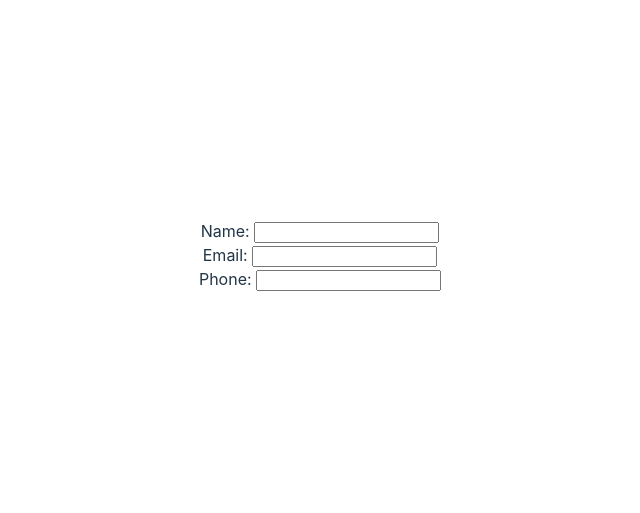
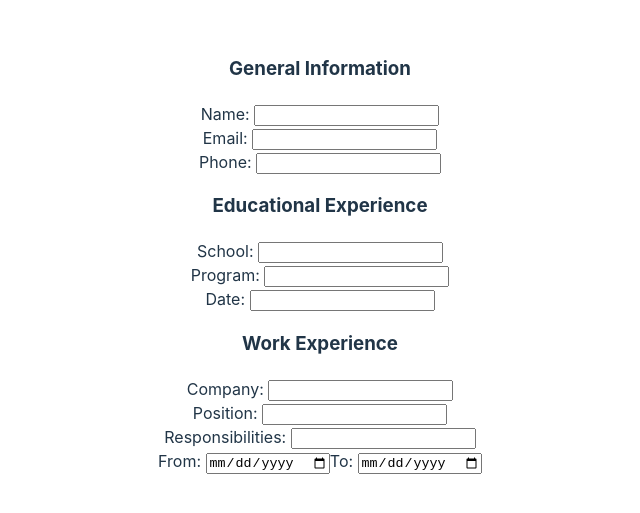
Before and after one commit to amanst1/cv, a React (Vite) app: page / in a window 1280 px wide. Shown: the part 145-658 px from the top of the page, without its empty margins (320-960 px from the left). Built offline with nearby package versions, Linux system fonts and the light colour scheme.

Commit message:
add form elements to education and experience jsx, add components to app jsx

```diff
--- a/src/App.jsx
+++ b/src/App.jsx
@@ -1,12 +1,16 @@
 import { useState } from 'react'
 import './App.css'
 import GeneralInfo from './components/GeneralInfo'
+import Education from './components/Education'
+import Experience from './components/Experience'
 
 function App() {
 
   return (
     <>
       <GeneralInfo/>
+      <Education/>
+      <Experience/>
     </>
   )
 }
--- a/src/components/Education.jsx
+++ b/src/components/Education.jsx
@@ -0,0 +1,21 @@
+import { useState } from "react"
+
+export default function Education() {
+    const [school, setSchool] = useState('')
+    const [program, setProgram] = useState('')
+    const [date, setDate] = useState('')
+
+    return(
+        <div>
+            <h3>Educational Experience</h3>
+            <form action="">
+               <label htmlFor="school">School: </label>
+               <input id="school" name="school" type="text" value={school} onChange={(e) => setSchool(e.target.value)}/> <br/>
+               <label htmlFor="program">Program: </label>
+               <input id="program" name="program" type="text" value={program} onChange={(e) => setProgram(e.target.value)} /> <br/>
+               <label htmlFor="date">Date: </label>
+               <input id="date" name="date" type="text" value={date} onChange={(e) => setDate(e.target.value)}/> <br/>
+            </form>
+        </div>
+    )
+}
--- a/src/components/Experience.jsx
+++ b/src/components/Experience.jsx
@@ -0,0 +1,27 @@
+import { useState } from "react"
+
+export default function Experience() {
+    const [company, setCompany] = useState('')
+    const [position, setPosition] = useState('')
+    const [role, setRole] = useState('')
+    const [startDate, setStartDate] = useState('')
+    const [endDate, setEndDate] = useState('')
+
+    return(
+        <div>
+            <h3>Work Experience</h3>
+            <form action="">
+               <label htmlFor="company">Company: </label>
+               <input id="company" name="company" type="text" value={company} onChange={(e) => setCompany(e.target.value)}/> <br/>
+               <label htmlFor="position">Position: </label>
+               <input id="position" name="position" type="text" value={position} onChange={(e) => setPosition(e.target.value)} /> <br/>
+               <label htmlFor="role">Responsibilities: </label>
+               <input id="role" name="role" type="text" value={role} onChange={(e) => setRole(e.target.value)}/> <br/>
+               <label htmlFor="startDate">From: </label>
+               <input id="startDate" name="startDate" type="date" value={startDate} onChange={(e) => setStartDate(e.target.value)}/>
+               <label htmlFor="endDate">To: </label>
+               <input id="endDate" name="endDate" type="date" value={endDate} onChange={(e) => setEndDate(e.target.value)}/> <br/>
+            </form>
+        </div>
+    )
+}
--- a/src/components/GeneralInfo.jsx
+++ b/src/components/GeneralInfo.jsx
@@ -7,6 +7,7 @@ export default function GeneralInfo() {
 
     return(
         <div>
+            <h3>General Information</h3>
             <form action="">
                <label htmlFor="name">Name: </label>
                <input id="name" name="name" type="text" value={name} onChange={(e) => setName(e.target.value)}/> <br/>
```
